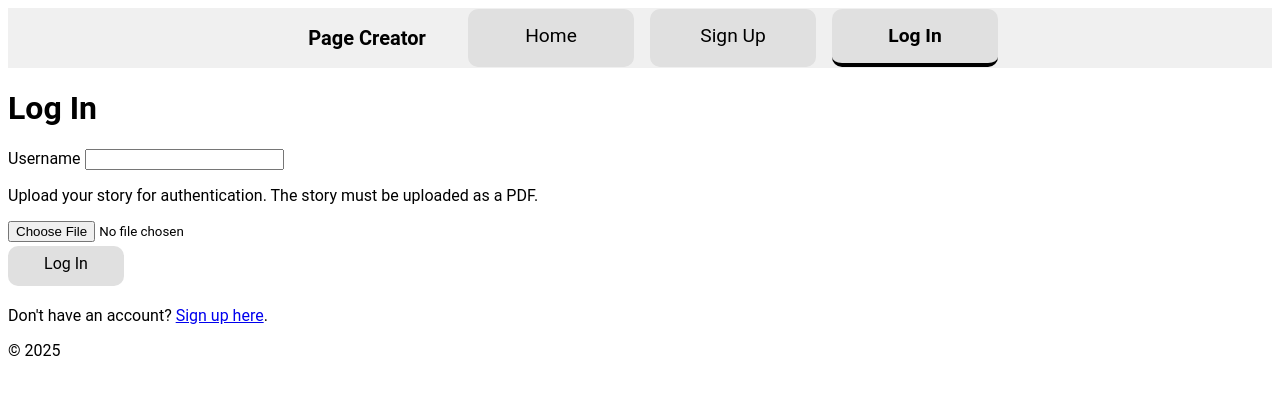
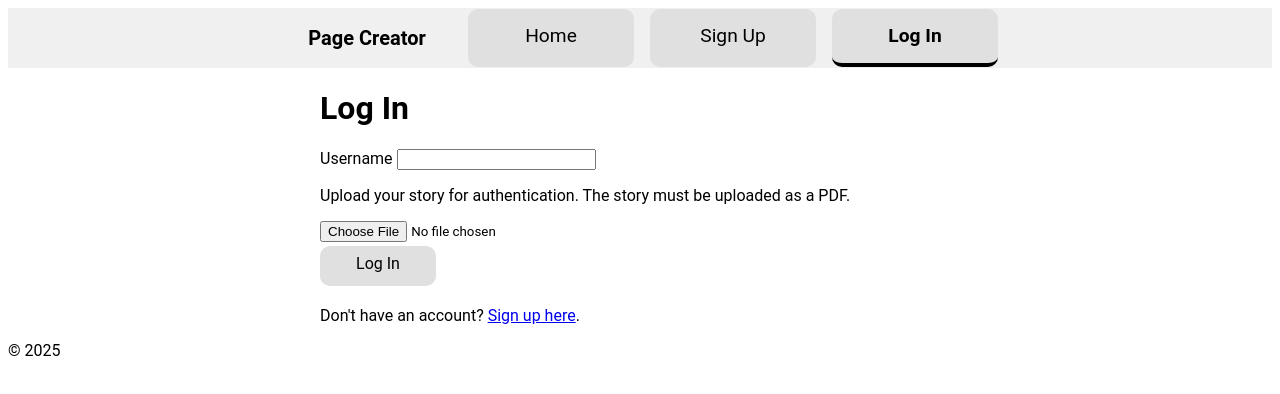
Before and after one commit to SuperYoshi10000/webpagewithbadlogin, a SvelteKit app: page /login in a window 1280 px wide. Shown: the top 394 px of the page. Built offline with nearby package versions, Linux system fonts and the light colour scheme; no server answers.

Commit message:
center login

```diff
--- a/src/routes/login/+page.svelte
+++ b/src/routes/login/+page.svelte
@@ -37,3 +37,11 @@
     </form>
     <p>Don't have an account? <a href="/signup">Sign up here</a>.</p>
 </div>
+
+<style>
+    div.content {
+        width: 50vw;
+        min-width: 300px;
+        margin: auto;
+    }
+</style>
--- a/src/routes/signup/+page.svelte
+++ b/src/routes/signup/+page.svelte
@@ -38,3 +38,11 @@
     </form>
     <p>Already have an account? <a href="/login">Log in here</a>.</p>
 </div>
+
+<style>
+    div.content {
+        width: 50vw;
+        min-width: 300px;
+        margin: auto;
+    }
+</style>
```
